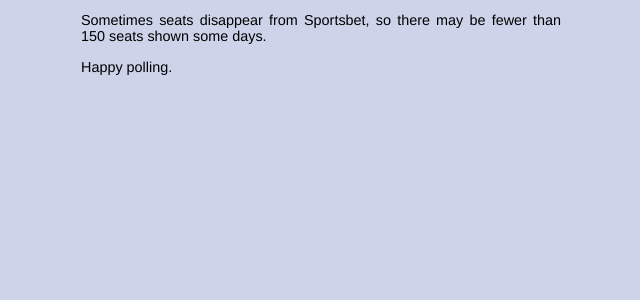
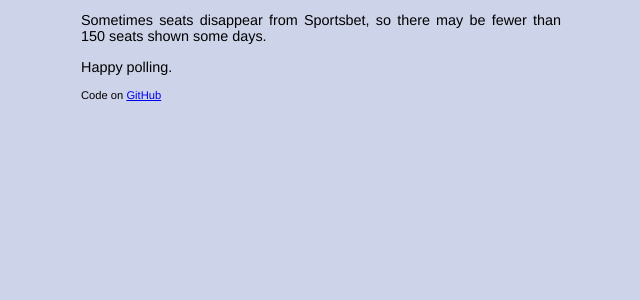
Before and after one commit to podgib/election-predictor, a Python web app: template src/templates/summary.html in a window 1280 px wide. Shown: the part 353-653 px from the top of the page, without its empty margins (319-959 px from the left). Run offline with Jinja, Linux system fonts and the light colour scheme; the template is opened without the code that fills it, so the values that code supplies are empty.

Commit message:
added github link on landing page

```diff
--- a/src/templates/layout.html
+++ b/src/templates/layout.html
@@ -13,6 +13,7 @@
         {% block content %}
         {% endblock content %}
     </div>
+    <div id="footer">Code on <a href="https://github.com/podgib/election-predictor">GitHub</a></div>
     <script>
         (function(i,s,o,g,r,a,m){i['GoogleAnalyticsObject']=r;i[r]=i[r]||function(){
                     (i[r].q=i[r].q||[]).push(arguments)},i[r].l=1*new Date();a=s.createElement(o),
--- a/static/style.css
+++ b/static/style.css
@@ -41,3 +41,7 @@ h2 {
     font-size: 0.9em;
     text-align: justify;
 }
+
+#footer {
+    font-size: 0.7em;
+}
```
